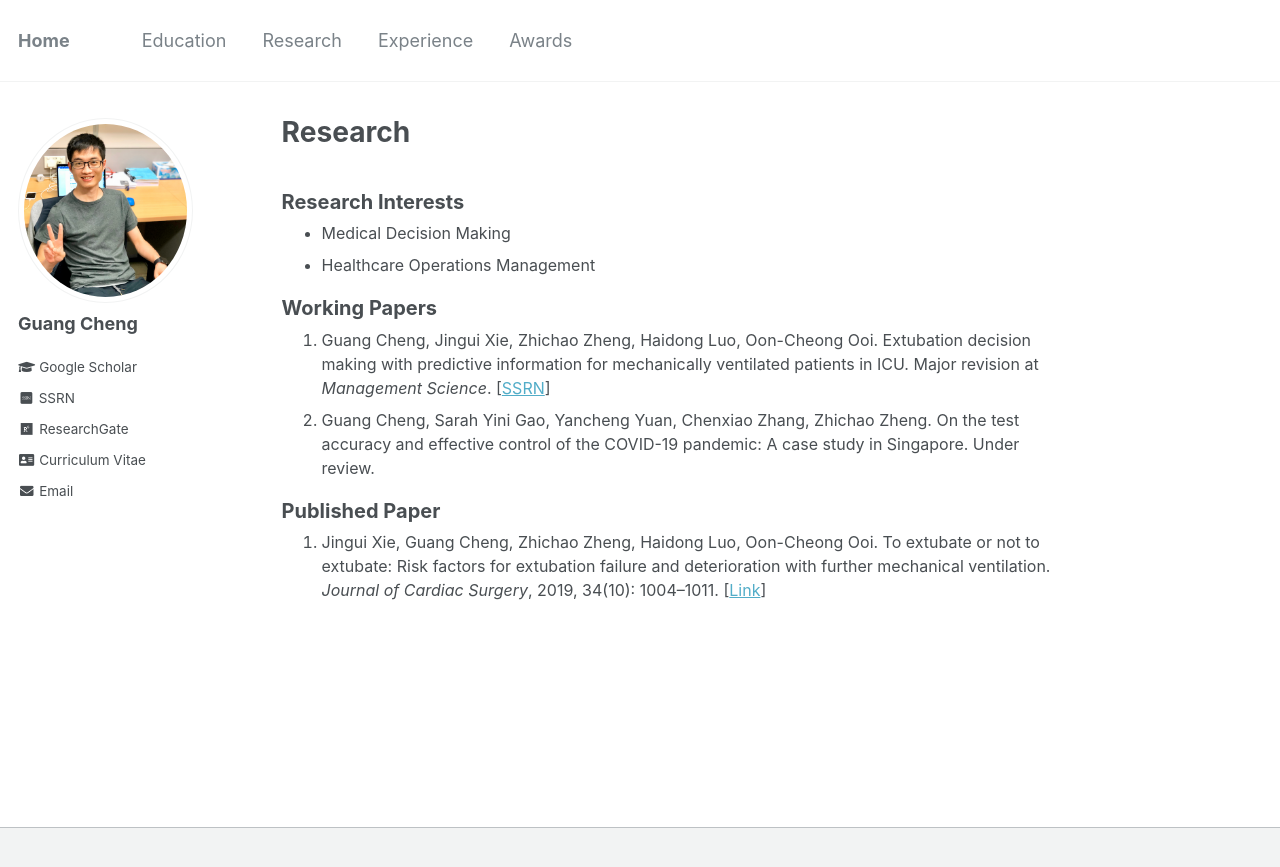
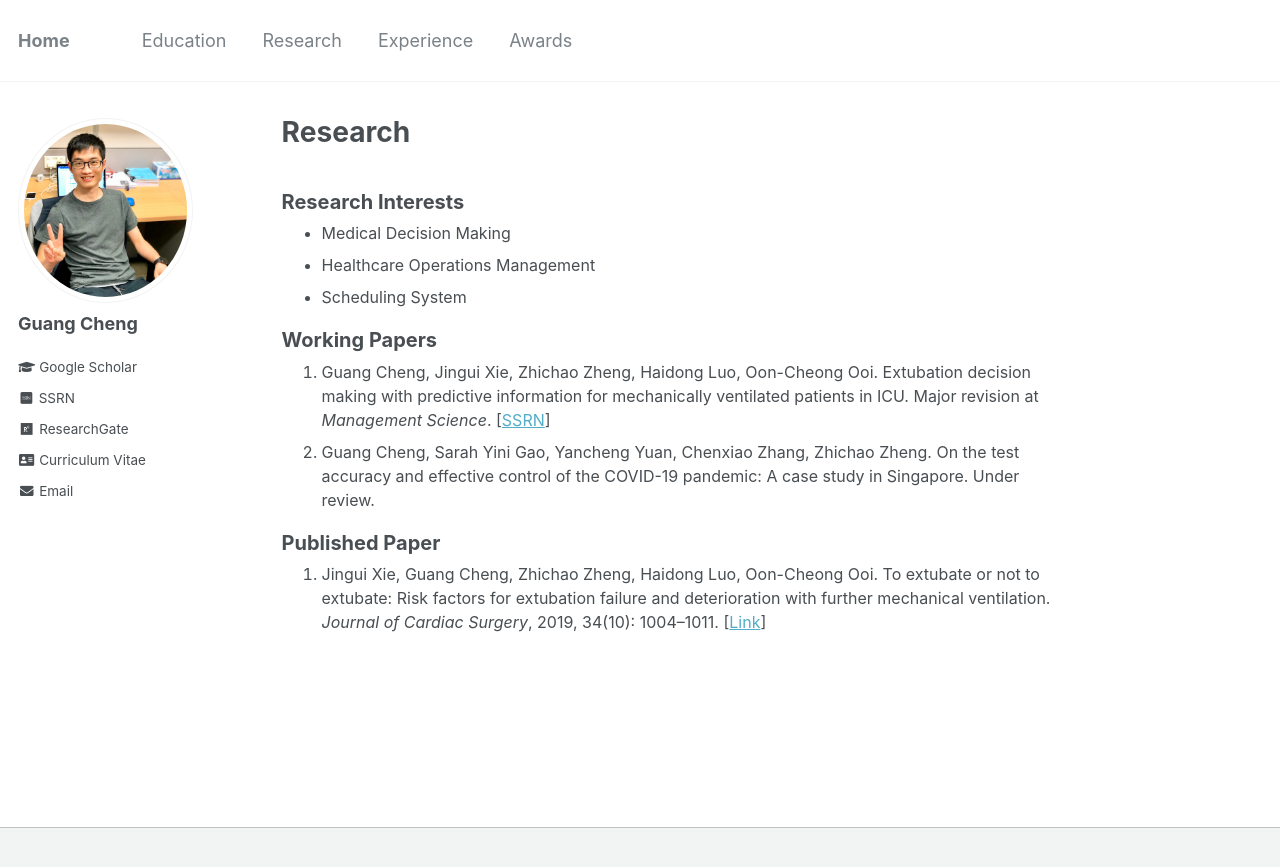
Before and after one commit to gcheng-nus/gcheng-nus.github.io, a Jekyll site: the page built from _pages/research.md, in a window 1280 px wide. Shown: the top 867 px of the page. Built offline with Jekyll 4.4.1, drawn with Linux system fonts in a browser that asks for light colours; some web fonts are replaced.

Commit message:
update research interest

```diff
--- a/_pages/research.md
+++ b/_pages/research.md
@@ -9,6 +9,7 @@ author_profile: true
 <ul style="font-size: 16px; margin-top: -1.2em">
 	<li>Medical Decision Making</li>
 	<li>Healthcare Operations Management</li>
+	<li>Scheduling System</li>
 </ul>
 <b style="font-size: 20px">Working Papers</b>
 <ol style="font-size: 16px; margin-top: -1.2em">
```
